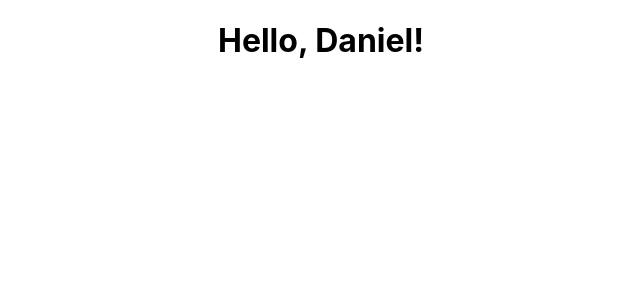
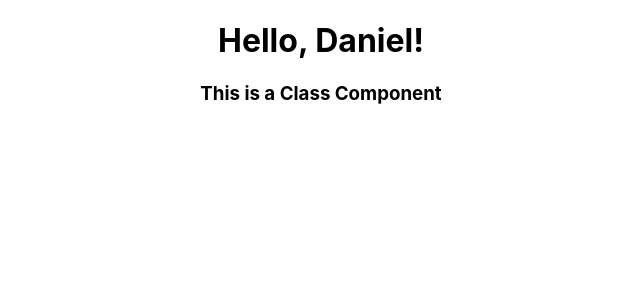
Before and after one commit to DanielBrito/react-js-studies, a React (Create React App) app in the folder hello-world/: page / in a window 1280 px wide. Shown: the top 300 px of the page, without its empty margins (319-959 px from the left). Built offline with nearby package versions, Linux system fonts and the light colour scheme.

Commit message:
Class Components

```diff
--- a/hello-world/src/App.js
+++ b/hello-world/src/App.js
@@ -2,11 +2,13 @@
 import logo from './logo.svg';
 import './App.css';
 import Greet from './components/Greet'
+import Welcome from './components/Welcome'
 
 function App() {
   return (
     <div className="App">
       <Greet/>
+      <Welcome/>
     </div>
   );
 }
--- /dev/null
+++ b/hello-world/src/components/Welcome.js
@@ -0,0 +1,9 @@
+import React, {Component} from 'react'
+
+class Welcome extends Component{
+    render() {
+        return <h3>This is a Class Component</h3>
+    }
+}
+
+export default Welcome;
```
